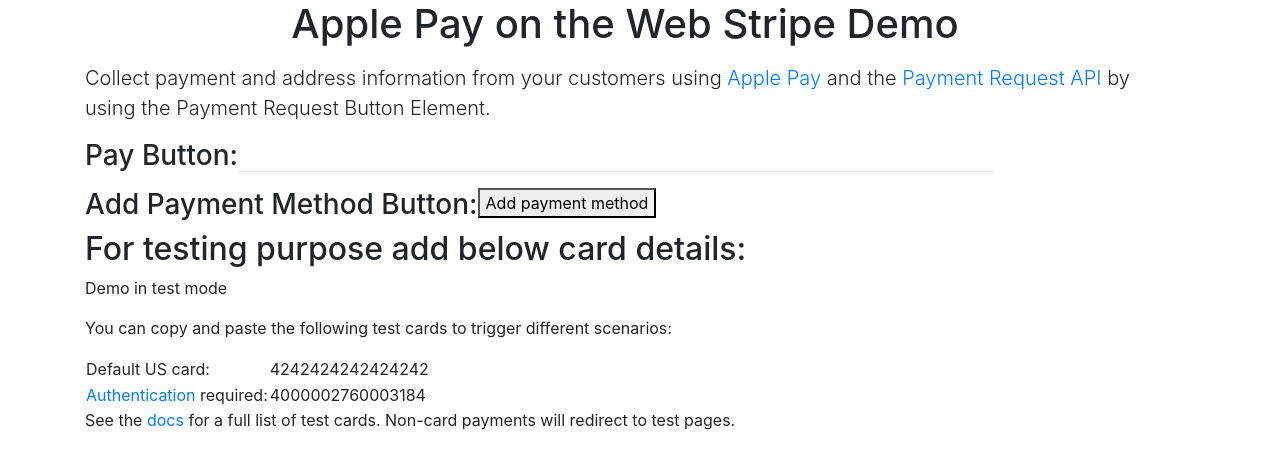
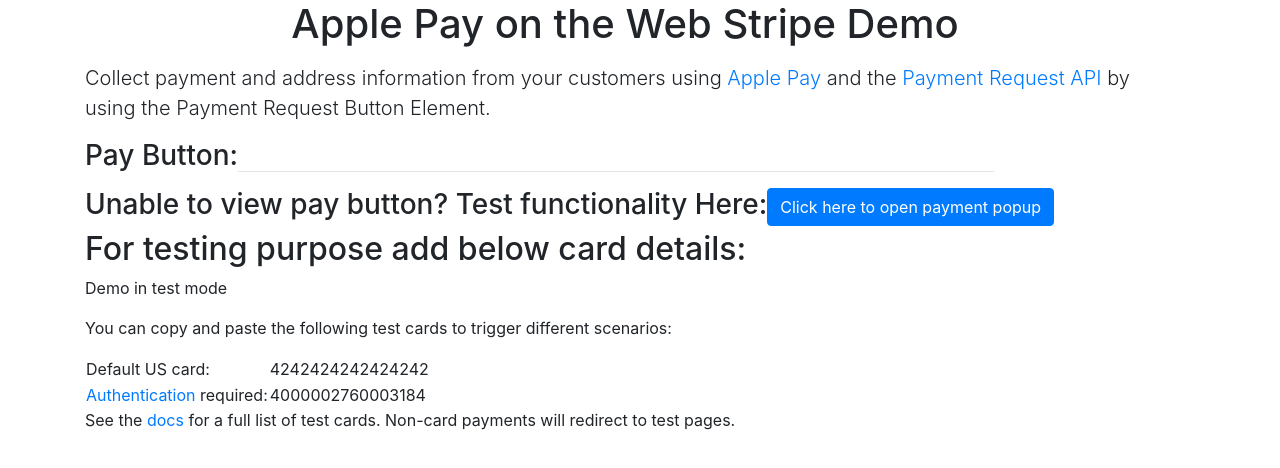
Before and after one commit to meetsoni15/stripe-with-apple-pay-web, a plain HTML site: page index.html in a window 1280 px wide. Drawn offline with nearby package versions, Linux system fonts and the light colour scheme; a script that the page names is missing.

Commit message:
Update text in html and readme

```diff
--- a/index.html
+++ b/index.html
@@ -26,9 +26,9 @@
           </div>
         </div>
         <div class="row col-sm-12">
-                <h3>Add Payment Method Button:</h3>
+                <h3>Unable to view pay button? Test functionality Here:</h3>
                 <div id="">
-                <Button onclick="AddPaymentMethod()">Add payment method</Button>
+                <Button class="btn btn-primary" onclick="AddPaymentMethod()">Click here to open payment popup</Button>
                 </div>
 
 
```
Also changed, not shown: 1 other file.
